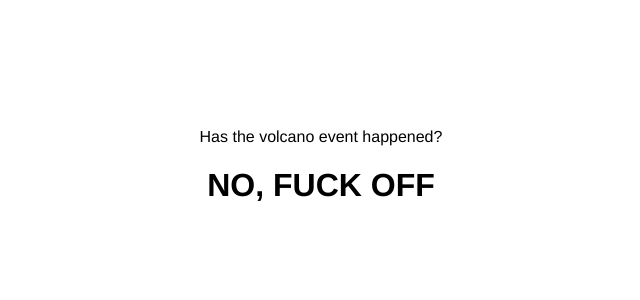
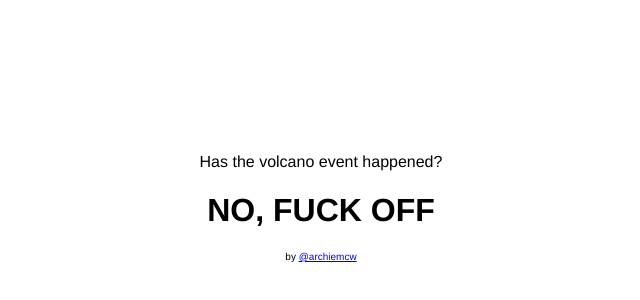
Before and after one commit to FNVolcano/FNVolcano.github.io, a plain HTML site: page index.html in a window 1280 px wide. Shown: the part 238-538 px from the top of the page, without its empty margins (319-959 px from the left). Drawn offline with Linux system fonts and the light colour scheme.

Commit message:
Lol pt.3

```diff
--- a/index.html
+++ b/index.html
@@ -10,7 +10,7 @@
 		    bottom: 0;
 		    left: 0;
 		    width: 500px;
-		    height: 100px;
+		    height: 50px;
 		    text-align: center;
 		    font-family: helvetica;
 		}
@@ -20,6 +20,7 @@
 		<div class="center">
 		  <p>Has the volcano event happened?</p>
 		  <h1>NO, FUCK OFF</h1>
+		  <p style="font-size: 10px">by <a href='https://www.twitter.com/archiemcw'>@archiemcw</a></p>
 		</div>
 	</body>
 </html>
```
